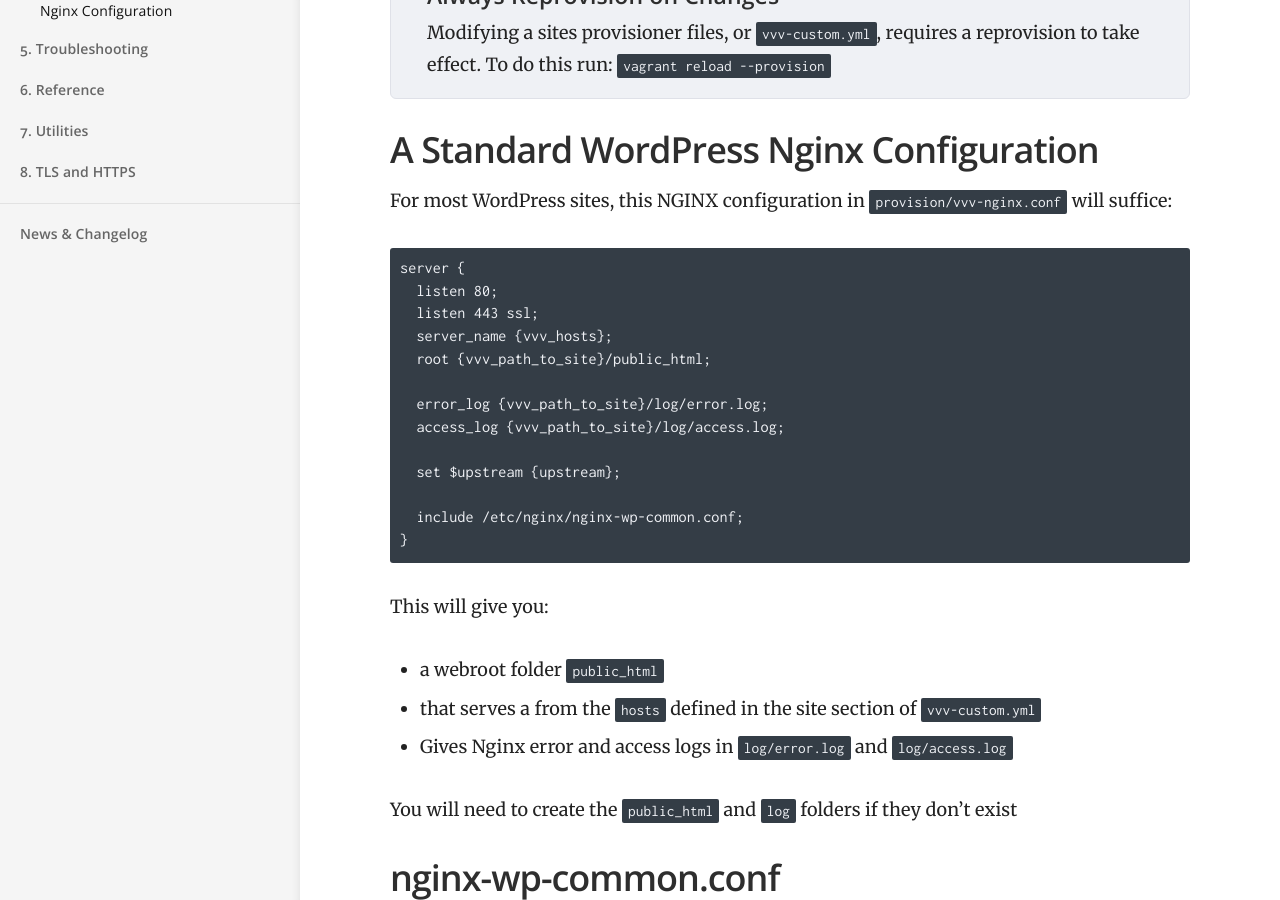
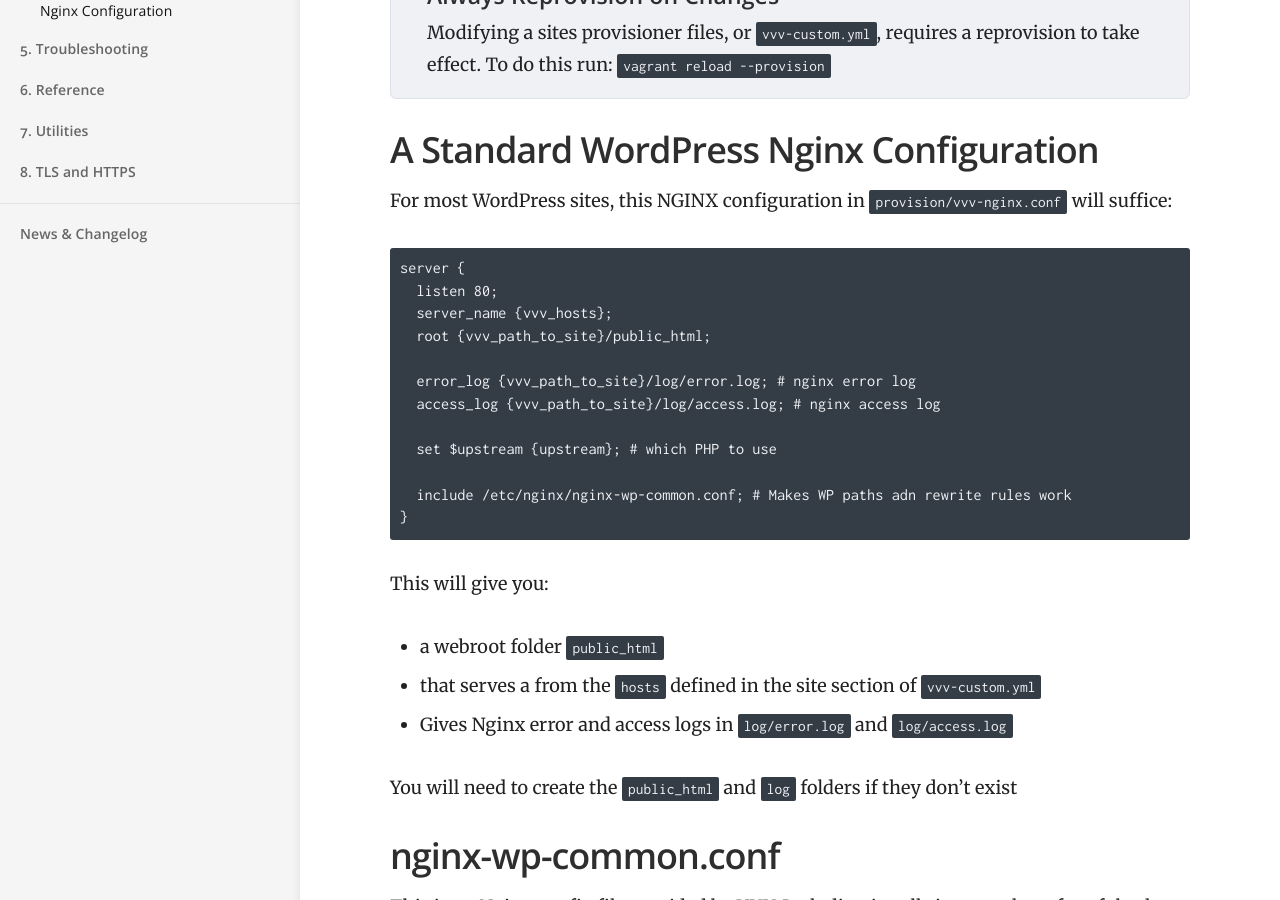
Before and after one commit to Varying-Vagrant-Vagrants/varyingvagrantvagrants.org, a Jekyll site: the page built from docs/en-US/site-templates/nginx-configs.md, in a window 1280 px wide and 900 px high, scrolled down 355 px. Built offline with Jekyll 4.4.1, drawn with Linux system fonts in a browser that asks for light colours; some of the changed text lies outside the part shown.

Commit message:
Correct the nginx documentation

````diff
--- a/docs/en-US/site-templates/nginx-configs.md
+++ b/docs/en-US/site-templates/nginx-configs.md
@@ -17,16 +17,15 @@ For most WordPress sites, this NGINX configuration in `provision/vvv-nginx.conf`
 ```Nginx
 server {
   listen 80;
-  listen 443 ssl;
   server_name {vvv_hosts};
   root {vvv_path_to_site}/public_html;
 
-  error_log {vvv_path_to_site}/log/error.log;
-  access_log {vvv_path_to_site}/log/access.log;
+  error_log {vvv_path_to_site}/log/error.log; # nginx error log
+  access_log {vvv_path_to_site}/log/access.log; # nginx access log
 
-  set $upstream {upstream};
+  set $upstream {upstream}; # which PHP to use
 
-  include /etc/nginx/nginx-wp-common.conf;
+  include /etc/nginx/nginx-wp-common.conf; # Makes WP paths adn rewrite rules work
 }
 ```
 
@@ -62,7 +61,9 @@ The `{upstream}` variable is set from `vvv-custom.yml`, and is used to determine
 
 It may be desirable to force a site to use a particular version of PHP, for details see the [changing PHP versions](changing-php-version.md) documentation.
 
-## PHP Error Logs
+## Error Logs
+
+PHP error logs are all logged to the main VVV logs folder, separated by PHP version. Per site logs are not currently available. Nginx on the other hand provides per site error and access logs:
 
 ```Nginx
 error_log {vvv_path_to_site}/log/error.log;
@@ -79,3 +80,7 @@ mkdir -p ${VVV_PATH_TO_SITE}/log
 touch ${VVV_PATH_TO_SITE}/log/error.log
 touch ${VVV_PATH_TO_SITE}/log/access.log
 ```
+
+## Reference Implementation
+
+Refer to the custom site template for a reference implementation that also includes TLS/SSL support
````
